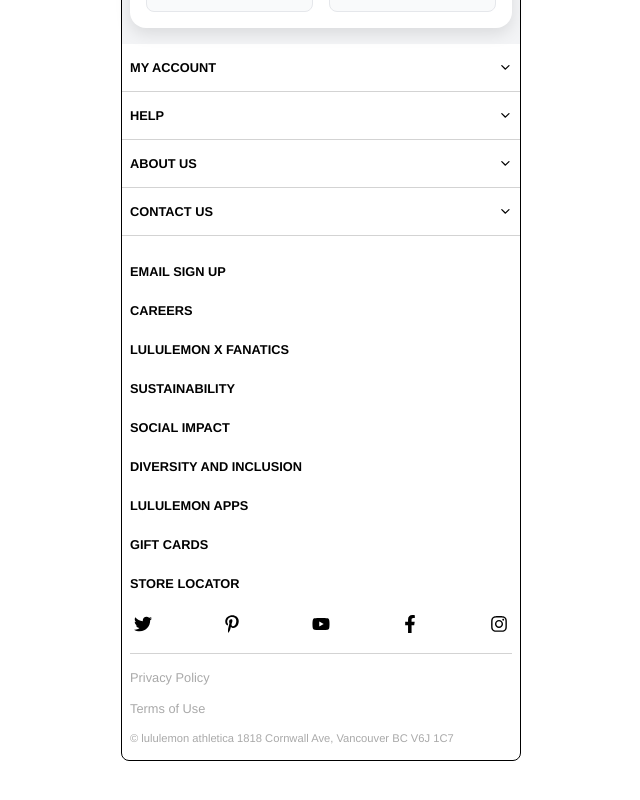
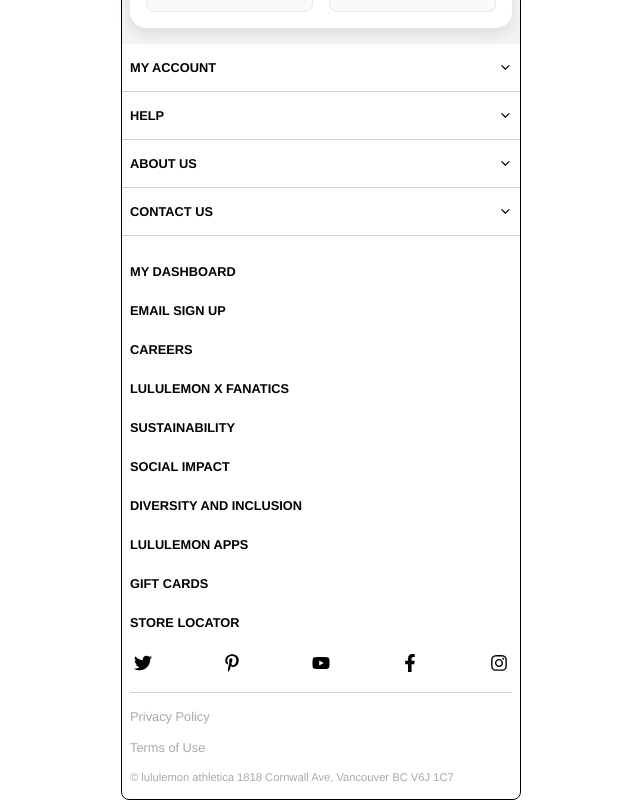
Before and after one commit to j-stax/bs-industry-project-lululemon, a React (Vite) app: page /dashboard in a window 1280 px wide. Shown: the part 750-1550 px from the top of the page, without its empty margins (319-959 px from the left). Before the commit the page ends 1511 px from the top, so only its background shows below. Built offline with nearby package versions, Linux system fonts and the light colour scheme.

Commit message:
Add dashboard link to footer.

```diff
--- a/src/components/Footer/Footer.jsx
+++ b/src/components/Footer/Footer.jsx
@@ -5,6 +5,7 @@
 import { FaYoutube } from "react-icons/fa";
 import { FaFacebookF } from "react-icons/fa";
 import { FaInstagram } from "react-icons/fa";
+import { Link } from 'react-router-dom'
 
 export default function Footer() {
     return (
@@ -25,6 +26,7 @@
                 CONTACT US
                 <IoIosArrowDown />
             </div>
+            <Link className="footer__link footer__link--dashboard" to="/dashboard">MY DASHBOARD</Link>
             <p className="footer__link">EMAIL SIGN UP</p>
             <p className="footer__link">CAREERS</p>
             <p className="footer__link">LULULEMON X FANATICS</p>
--- a/src/components/Footer/Footer.scss
+++ b/src/components/Footer/Footer.scss
@@ -19,6 +19,12 @@
         margin: 0;
         padding: 0.75rem 0;
         font-weight: 600;
+
+        &--dashboard {
+            display: block;
+            text-decoration: none;
+            color: inherit;
+        }
     }
 
     &__socials {
```
